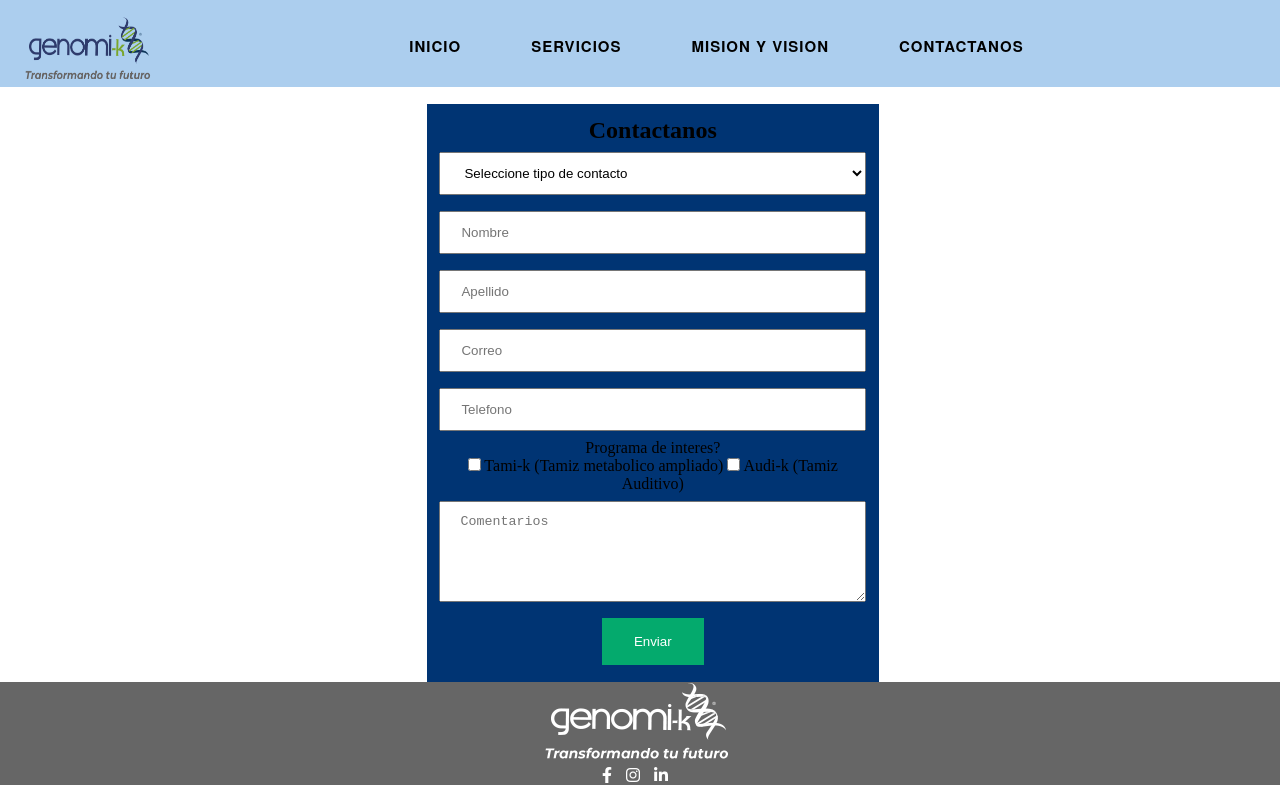
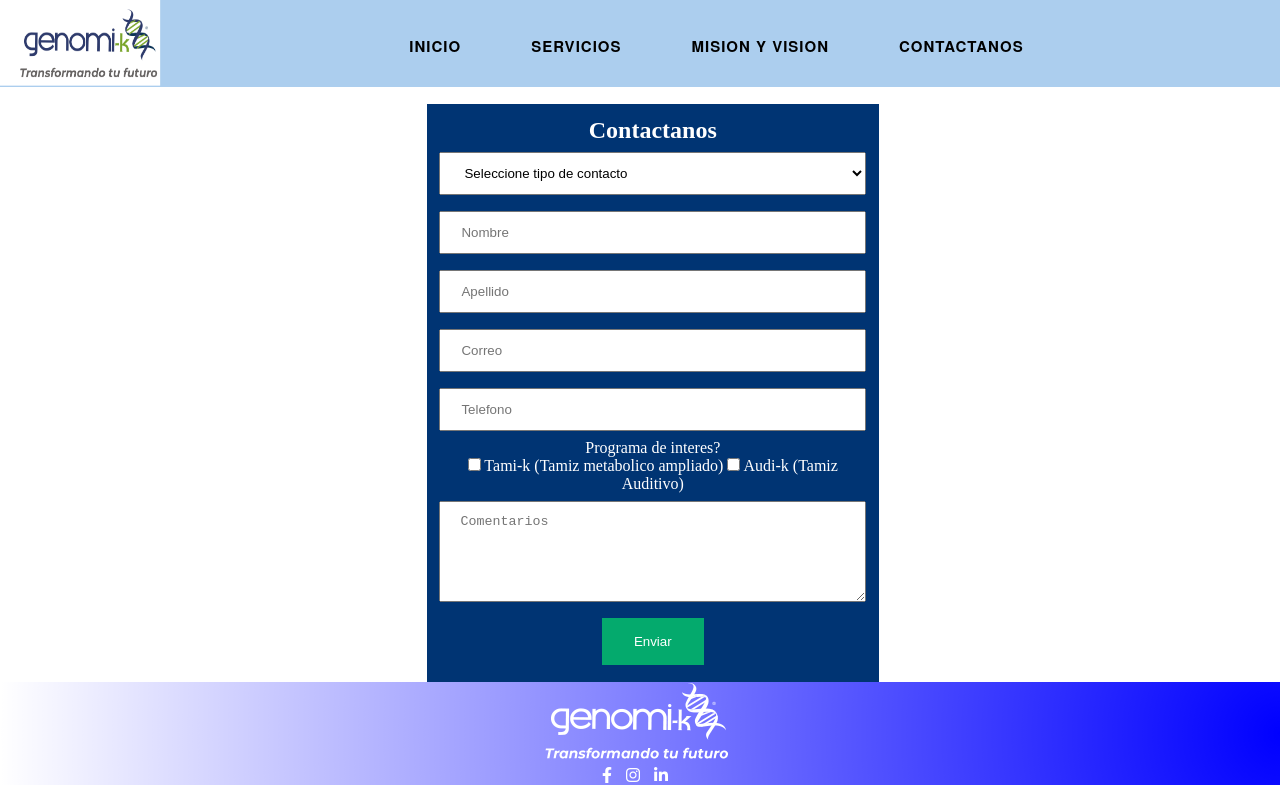
Before and after one commit to smeraz1990/IdeaMerazSari-ana, a plain HTML site: page page/contactanos.html in a window 1280 px wide. In both pictures the pointer is over the picture 79 px from the left and 43 px from the top of the page. Drawn offline with Linux system fonts and the light colour scheme.

Commit message:
Agregado de transformaciones y transiciones, se practica animaciones pero se omiten

```diff
--- a/style/style.css
+++ b/style/style.css
@@ -151,6 +151,12 @@
 .imgLogo {
     width: 10%;
     margin-left: 5px;
+    transition: all 0.5 ease-in;
+}
+.imgLogo:hover {
+    color: grey;
+    background-color: white;
+    transform: scale(1.1) translateY(-5px);
 }
 
 #mainHeader {
@@ -267,7 +273,10 @@ footer {
     left: 0;
     bottom: 0;
     width: 100%;
-    background-color: #666;
+    /*background-color: #666;
+    background: radial-gradient(grey, violet);
+    background: radial-gradient(closest-side, blue, red, yellow);*/
+    background: radial-gradient(circle at 100%, blue,transparent);
     color: white;
     text-align: center;
 }
@@ -381,6 +390,7 @@ footer a {
     justify-content: center;
     align-items: center;
     margin-top: 4%;
+    color: white;
 }
 
 .formContactanos {
@@ -425,6 +435,14 @@ footer a {
     cursor: pointer;
 }
 
+.imgSitioGK {
+    transition: all 0.5 ease-in;
+}
+
+.imgSitioGK:hover {
+    transform: scale(1.3) translateY(-5px);
+}
+
 @media screen and (max-width: 768px) {
     /*Menu*/
     * {
@@ -435,6 +453,7 @@ footer a {
         width: 20%;
         margin-top: 10px;
     }
+
     .col_d_2_logo img {
         width: 80%;
     }
```
